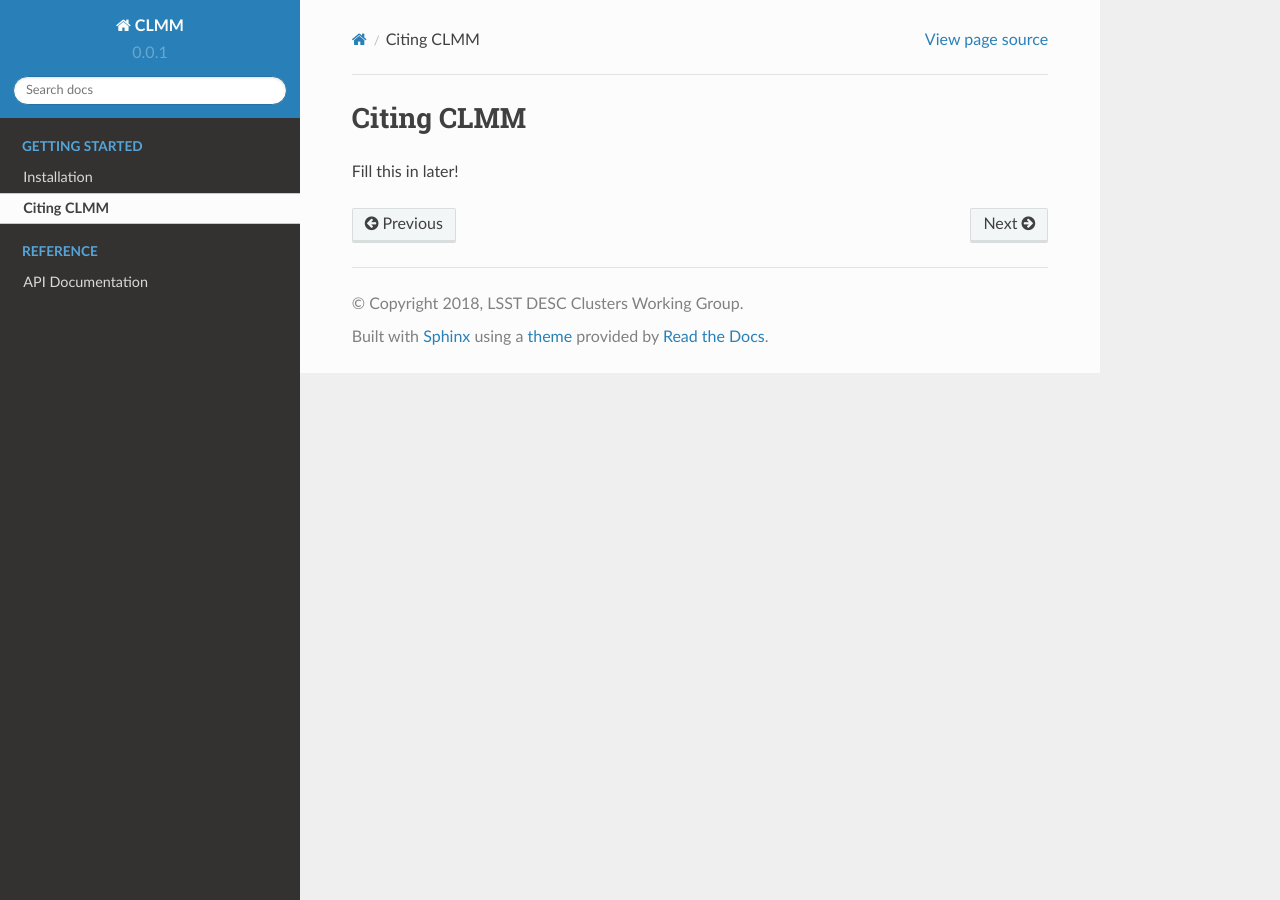
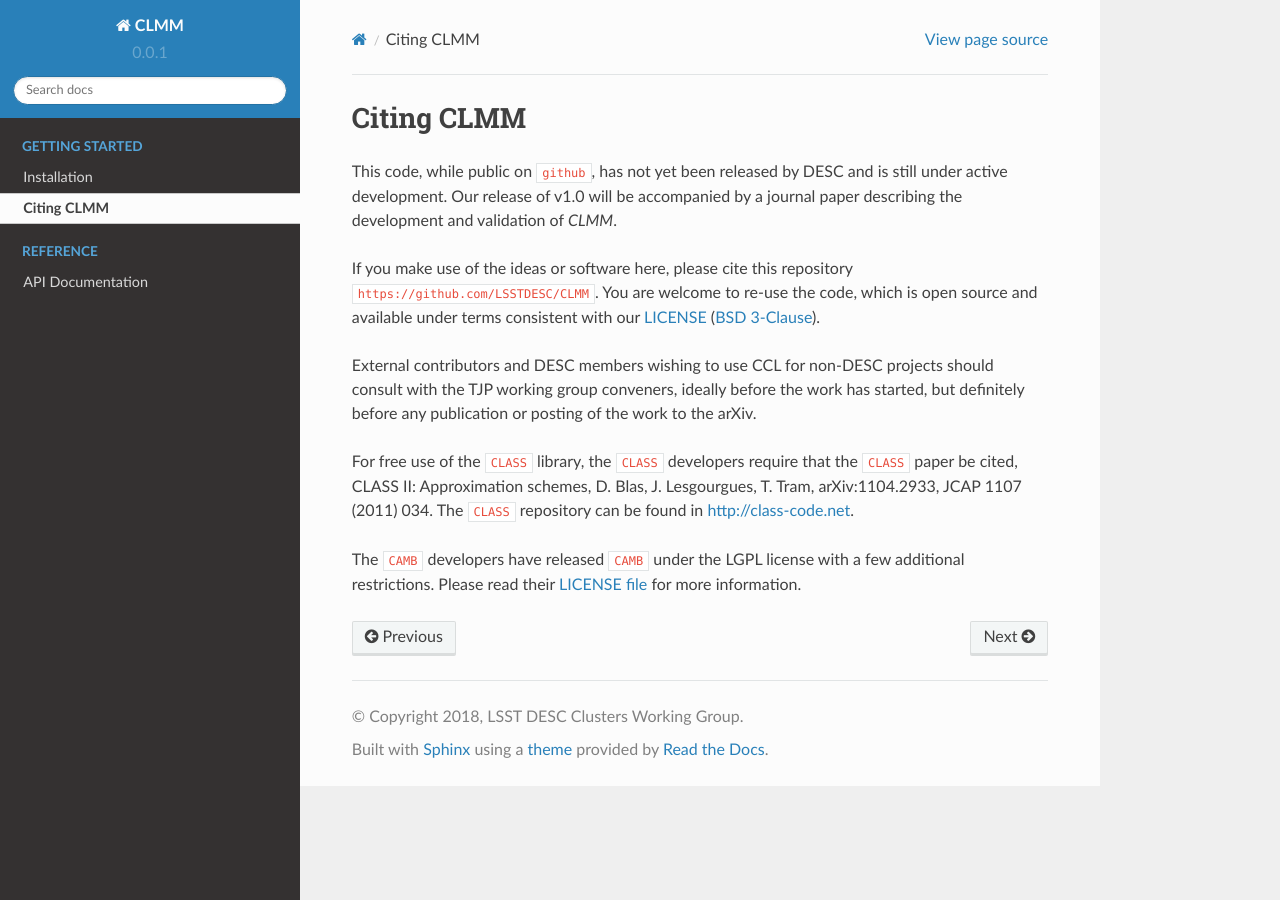
Before and after one commit to LSSTDESC/CLMM, a Sphinx documentation site: the page built from docs/source/citing.rst, in a window 1280 px wide. Built offline with Sphinx 7.4.7 and the Read the Docs theme 2.0.0, drawn with Linux system fonts in a browser that asks for light colours.

```diff
--- a/docs/source/citing.rst
+++ b/docs/source/citing.rst
@@ -2,4 +2,26 @@
 Citing CLMM
 *************
 
-Fill this in later!
+This code, while public on ``github``, has not yet been released by
+DESC and is still under active development.  Our release of v1.0 will
+be accompanied by a journal paper describing the development and
+validation of `CLMM`.
+
+If you make use of the ideas or software here, please cite this
+repository ``https://github.com/LSSTDESC/CLMM``. You are welcome to
+re-use the code, which is open source and available under terms
+consistent with our `LICENSE
+<https://github.com/LSSTDESC/CCL/blob/master/LICENSE>`_ (`BSD 3-Clause
+<https://opensource.org/licenses/BSD-3-Clause>`_).
+
+External contributors and DESC members wishing to use CCL for non-DESC projects
+should consult with the TJP working group conveners, ideally before the work has
+started, but definitely before any publication or posting of the work to the arXiv.
+
+For free use of the ``CLASS`` library, the ``CLASS`` developers require that the
+``CLASS`` paper be cited, CLASS II: Approximation schemes, D. Blas, J. Lesgourgues, T. Tram, arXiv:1104.2933, JCAP 1107 (2011) 034.
+The ``CLASS`` repository can be found in http://class-code.net.
+
+The ``CAMB`` developers have released ``CAMB`` under the LGPL license with a few
+additional restrictions. Please read their `LICENSE file <https://github.com/cmbant/CAMB/blob/master/LICENCE.txt>`_
+for more information.
--- a/docs/source/installation.rst
+++ b/docs/source/installation.rst
@@ -14,7 +14,7 @@ To run the tests you can do::
 
 Requirements
 ============
-Ultimately, CLMM will depend on `CCL<https://github.com/LSSTDESC/CCL>`_, but until cluster_toolkit is incorporated into CCL, we have an explicit dependency. cluster_toolkit's installation instructions can be found `here<https://cluster-toolkit.readthedocs.io/en/latest/source/installation.html>`_.  The additional Python dependencies that you can get with pip are:
+Ultimately, CLMM will depend on `CCL <https://github.com/LSSTDESC/CCL>`_, but until cluster_toolkit is incorporated into CCL, we have an explicit dependency. cluster_toolkit's installation instructions can be found `here <https://cluster-toolkit.readthedocs.io/en/latest/source/installation.html>`_.  The additional Python dependencies that you can get with pip are:
 
 - `Numpy <http://www.numpy.org/>`_: 1.13 or later
 
```
Also changed, not shown: other parts of docs/source/installation.rst (+0 -2 lines).
